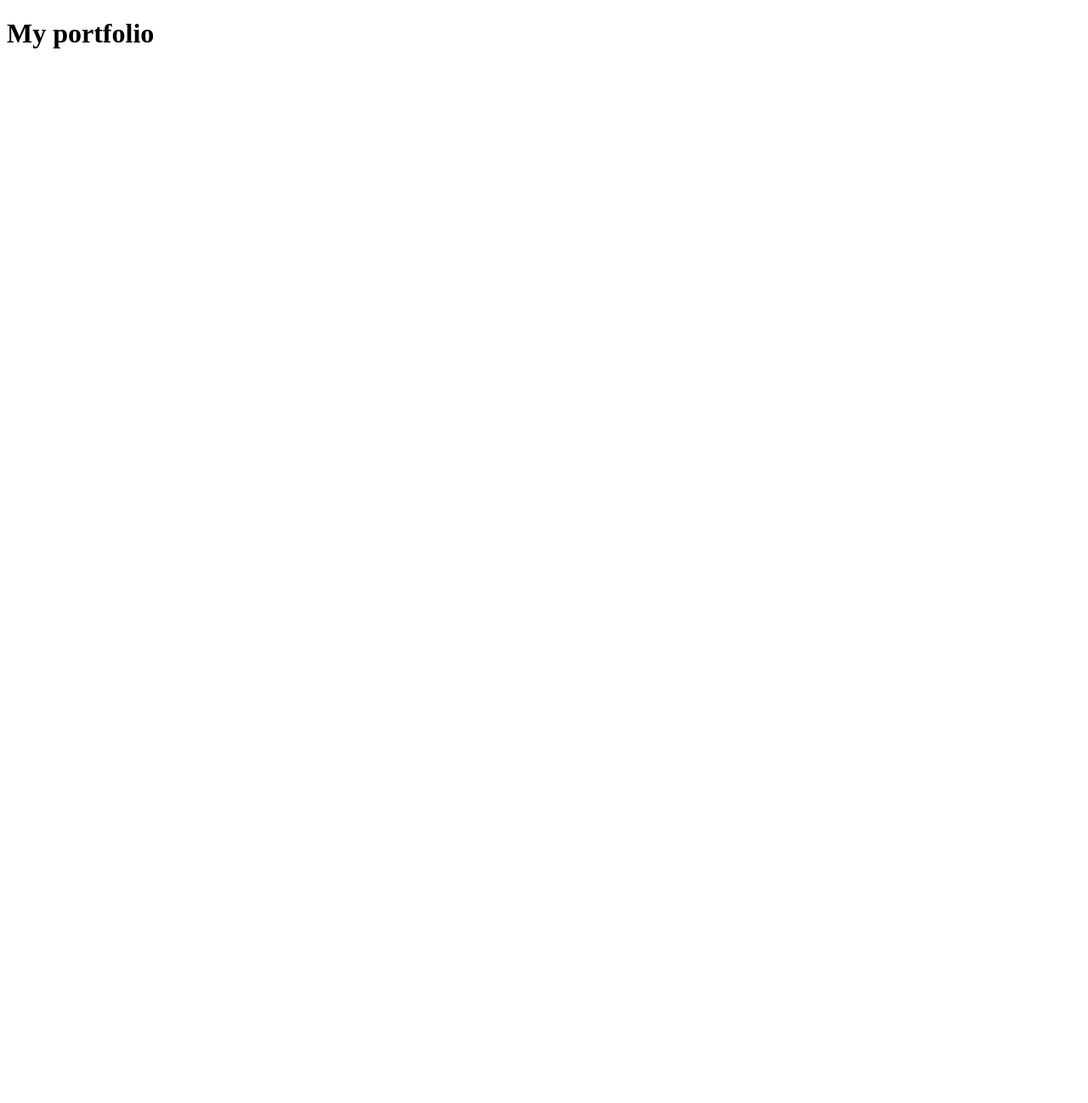
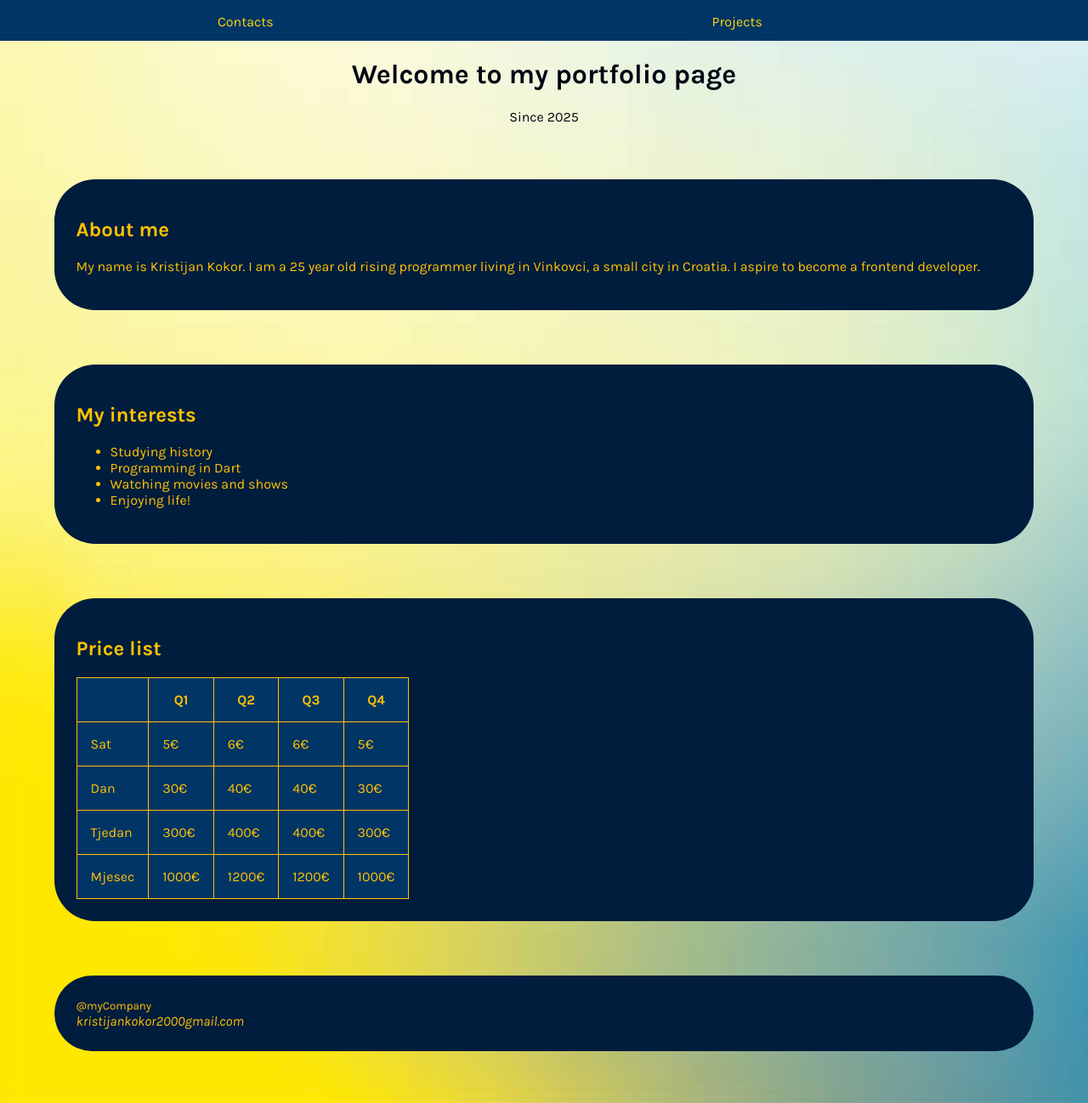
Before and after one commit to KristijanKokor/KristijanKokor.github.io, a plain HTML site: page index.html in a window 1280 px wide. Shown: the top 1298 px of the page at 85% size. Before the commit the page ends 800 px from the top, so only its background shows below. Drawn offline with Linux system fonts and the light colour scheme.

Commit message:
Add Styless.css and nex Index features

```diff
--- /dev/null
+++ b/Styles.css
@@ -0,0 +1,49 @@
+body {
+    background-image: url("Background.jpg");
+    background-repeat: repeat;
+    background-size: cover;
+    color: #000814;
+    margin: 0;
+    font-family: "Karla", sans-serif;
+    font-optical-sizing: auto;
+    font-style: normal;
+}
+section {
+    background-color: #001d3d;
+    color: #ffc300;
+    border-radius: 3em;
+    padding: 2%;
+    margin: 5%;
+}
+header > div > a {
+    background-color: #003566;
+    color: #ffd60a;
+    text-decoration: none;
+    padding: 0;
+}
+header > div {
+    display: inline-block;
+    margin: 0 20%;
+    height: 1em;
+    margin-top: 1em;
+}
+header {
+    background-color: #003566;
+    margin: 0;
+    height: 3em;
+}
+h1 {
+    text-align: center;
+}
+.date_p{
+    text-align: center;
+}
+table, th, td {
+  border: 1px solid #ffc300;
+  border-collapse: collapse;
+  padding: 1em;
+  background-color: #003566;
+}
+td:hover {
+    background-color: #000814;
+}
--- a/index.html
+++ b/index.html
@@ -4,8 +4,94 @@
         <title>Kristijan's Portfolio</title>
         <meta charset="UTF-8">
         <meta name="viewport" content="width=device-width, initial-scale=1.0">
+        <meta name="author" content="Kristijan Kokor">
+        <meta name="description" content="This is my portfolio page as a frontend developer.">
+        <link rel="icon" type="image/x-icon" href="Favicon.ico">
+        <link rel="stylesheet" href="Styles.css">
+        <link rel="preconnect" href="https://fonts.googleapis.com">
+        <link rel="preconnect" href="https://fonts.gstatic.com" crossorigin>
+        <link href="https://fonts.googleapis.com/css2?family=Karla:ital,wght@0,200..800;1,200..800&display=swap" rel="stylesheet">
     </head>
     <body>
-        <h1>My portfolio</h1>
+        <header>
+            <div>
+                <a href="Contacts.html">Contacts</a>
+            </div>
+            <div>
+                <a href="Projects.html">Projects</a>
+            </div>
+        </header>
+        <main>
+            <h1>Welcome to my portfolio page</h1>
+            <div class="date_p">
+                <p>Since 2025</p>
+            </div>
+            <section>
+                <h2>About me</h2>
+                <p>
+                        My name is Kristijan Kokor.
+                        I am a 25 year old rising programmer living in Vinkovci, a small city in Croatia. I aspire to become a frontend developer.
+                </p>
+            </section>
+            <section>
+                <h2>My interests</h2>
+                <ul>
+                    <li>Studying history</li>
+                    <li>Programming in Dart</li>
+                    <li>Watching movies and shows</li>
+                    <li>Enjoying life!</li>
+                </ul>
+            </section>
+            <section>
+                <h2>Price list</h2>
+                <table>
+                    <thead>
+                        <tr>
+                            <th></th>
+                            <th>Q1</th>
+                            <th>Q2</th>
+                            <th>Q3</th>
+                            <th>Q4</th>
+                        </tr>
+                    </thead>
+                    <tbody>
+                        <tr>
+                            <td>Sat</td>
+                            <td>5€</td>
+                            <td>6€</td>
+                            <td>6€</td>
+                            <td>5€</td>
+                        </tr>
+                        <tr>
+                            <td>Dan</td>
+                            <td>30€</td>
+                            <td>40€</td>
+                            <td>40€</td>
+                            <td>30€</td>
+                        </tr>
+                        <tr>
+                            <td>Tjedan</td>
+                            <td>300€</td>
+                            <td>400€</td>
+                            <td>400€</td>
+                            <td>300€</td>
+                        </tr>
+                        <tr>
+                            <td>Mjesec</td>
+                            <td>1000€</td>
+                            <td>1200€</td>
+                            <td>1200€</td>
+                            <td>1000€</td>
+                        </tr>
+                    </tbody>
+                </table>
+            </section>
+        </main>
+        <footer>
+            <section>
+                <small>@myCompany</small>
+                <address><a type="mail">kristijankokor2000gmail.com</a></address>
+            </section>
+        </footer>
     </body>
 </html>
```
Also changed, not shown: Background.jpg (added), Favicon.ico (added), 1 other file.
